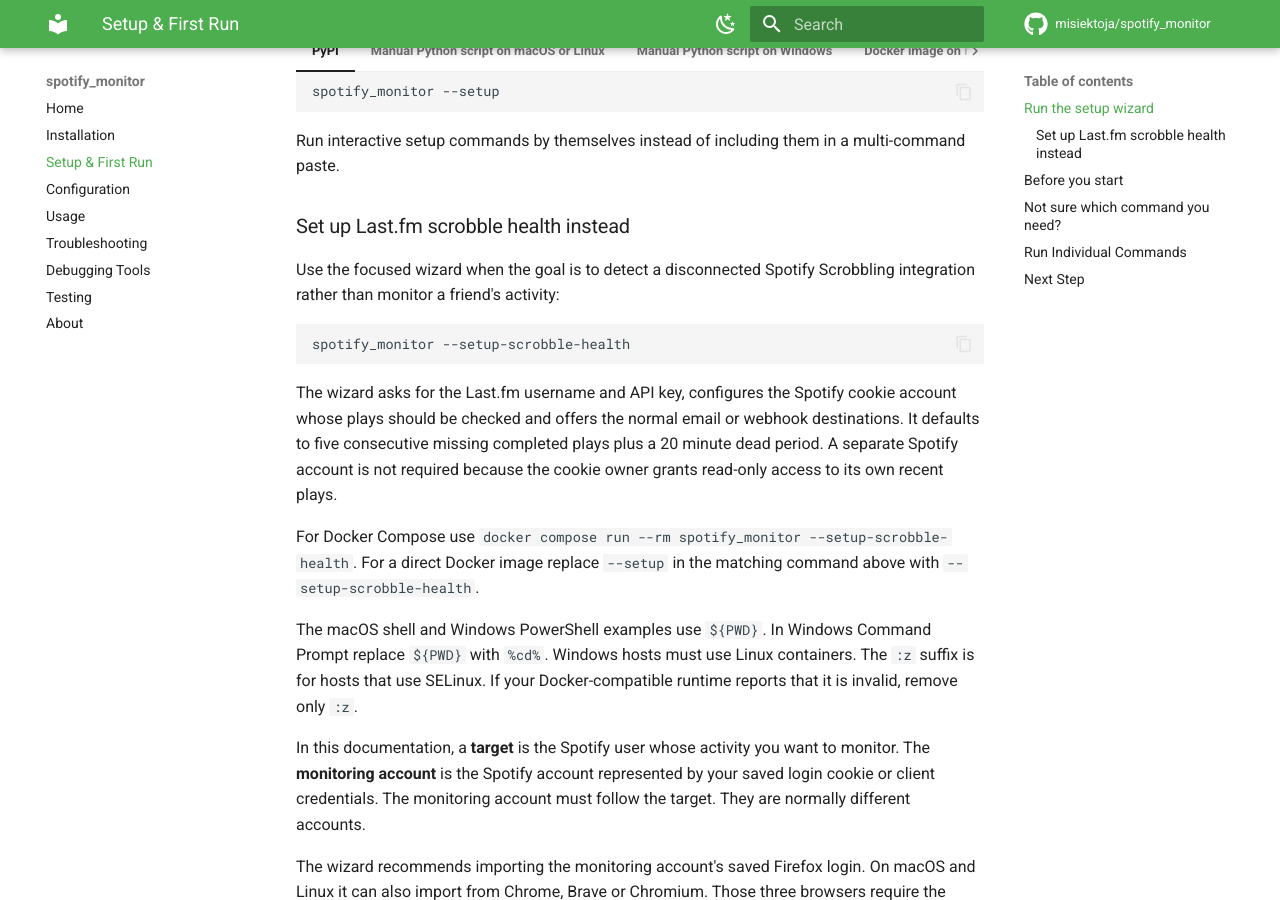
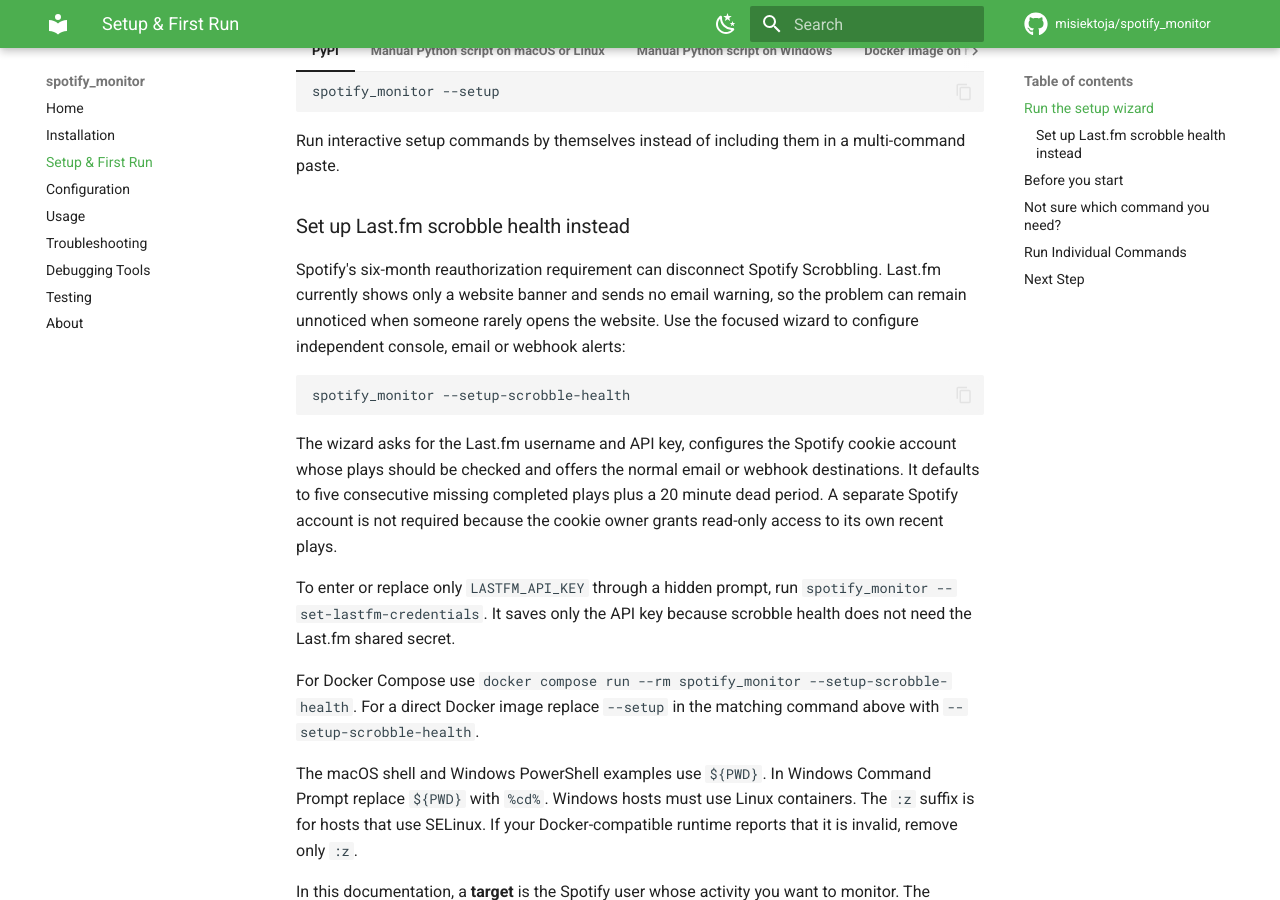
Before and after one commit to misiektoja/spotify_monitor, an MkDocs documentation site: the page built from docs/setup-and-first-run.md, in a window 1280 px wide and 900 px high, scrolled down 545 px. Built offline with MkDocs 1.6.1 and Material for MkDocs 9.7.7, drawn with Linux system fonts in a browser that asks for light colours; comment, search, counter and statistics services are not loaded.

Commit message:
docs(setup): explain scrobble health motivation

````diff
--- a/docs/setup-and-first-run.md
+++ b/docs/setup-and-first-run.md
@@ -62,13 +62,15 @@
 
 ### Set up Last.fm scrobble health instead
 
-Use the focused wizard when the goal is to detect a disconnected Spotify Scrobbling integration rather than monitor a friend's activity:
+Spotify's six-month reauthorization requirement can disconnect Spotify Scrobbling. Last.fm currently shows only a website banner and sends no email warning, so the problem can remain unnoticed when someone rarely opens the website. Use the focused wizard to configure independent console, email or webhook alerts:
 
 ```sh
 spotify_monitor --setup-scrobble-health
 ```
 
 The wizard asks for the Last.fm username and API key, configures the Spotify cookie account whose plays should be checked and offers the normal email or webhook destinations. It defaults to five consecutive missing completed plays plus a 20 minute dead period. A separate Spotify account is not required because the cookie owner grants read-only access to its own recent plays.
+
+To enter or replace only `LASTFM_API_KEY` through a hidden prompt, run `spotify_monitor --set-lastfm-credentials`. It saves only the API key because scrobble health does not need the Last.fm shared secret.
 
 For Docker Compose use `docker compose run --rm spotify_monitor --setup-scrobble-health`. For a direct Docker image replace `--setup` in the matching command above with `--setup-scrobble-health`.
 
````
